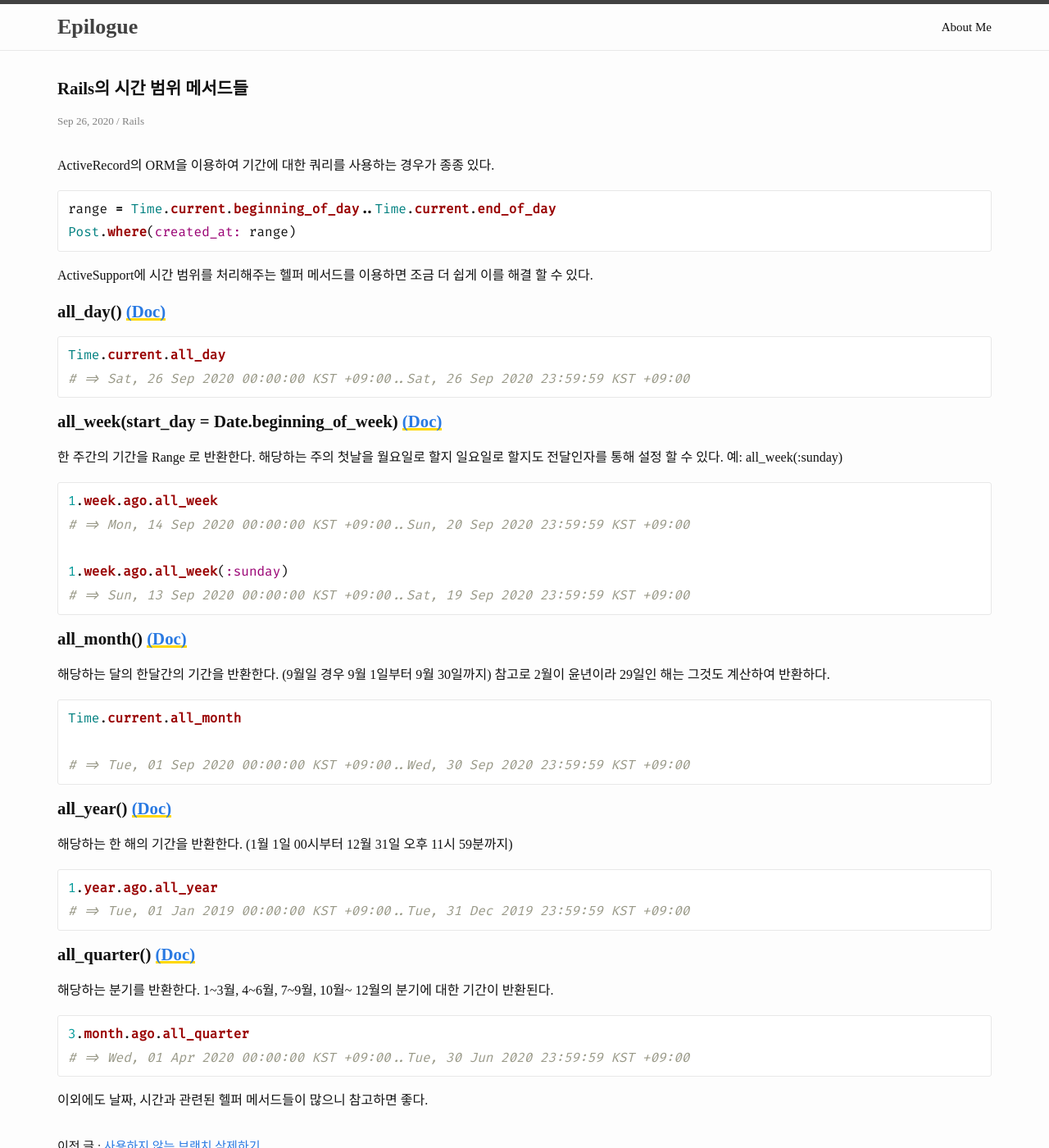
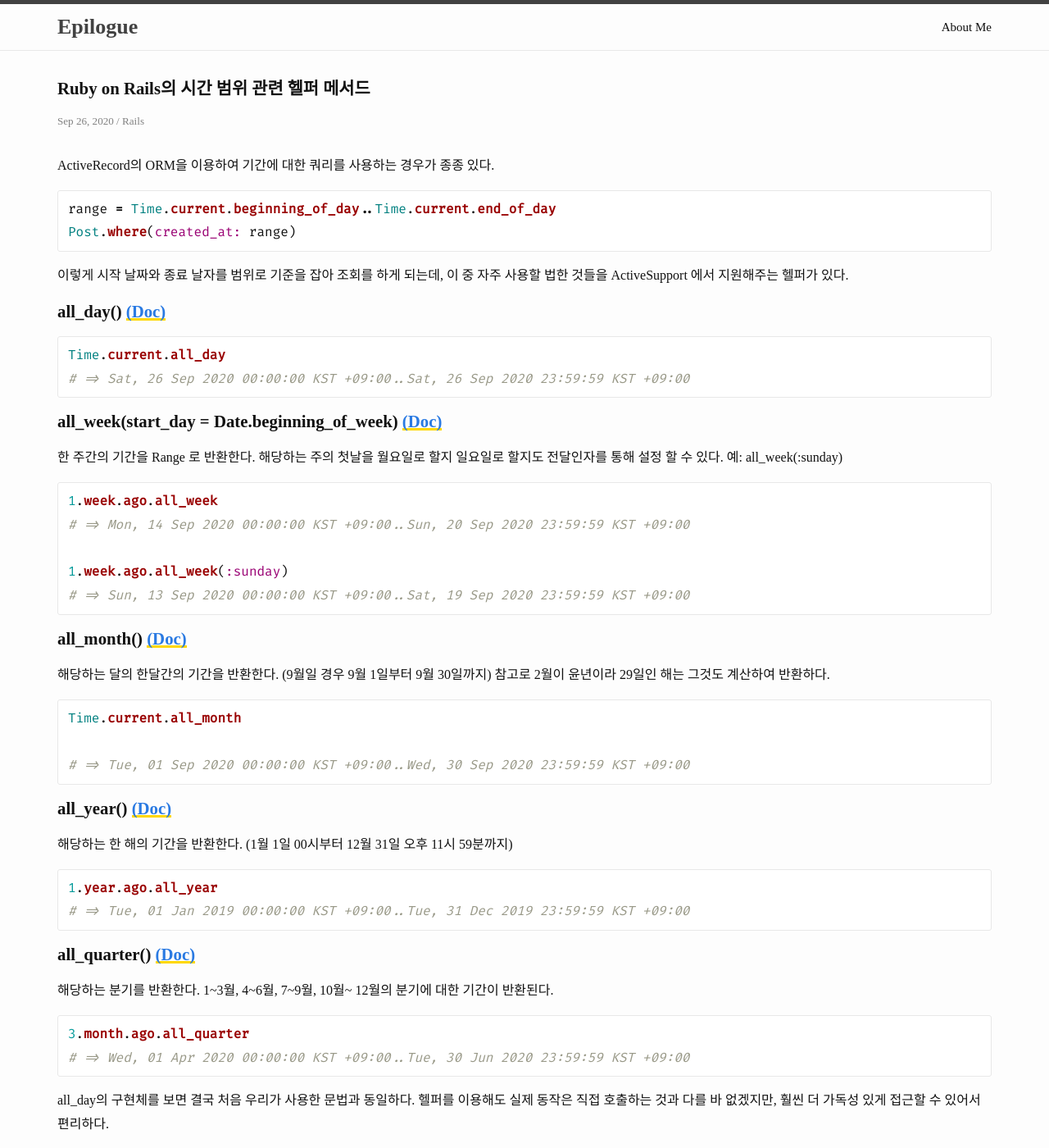
Before and after one commit to dizy64/dizy64.github.io, a Jekyll site: the page built from _posts/2020-09-26-rails-range-helper-methods.md, in a window 1280 px wide and 1400 px high. Shown: the whole window at 82% size. Built offline with Jekyll 4.4.1, drawn with Linux system fonts in a browser that asks for light colours; comment, search, counter and statistics services are not loaded; some of the changed text lies outside the part shown.

Commit message:
포스팅의 제목과 내용을 추가하다

````diff
--- a/_posts/2020-09-26-rails-range-helper-methods.md
+++ b/_posts/2020-09-26-rails-range-helper-methods.md
@@ -1,6 +1,6 @@
 ---
 layout: post
-title: Rails의 시간 범위 메서드들
+title: Ruby on Rails의 시간 범위 관련 헬퍼 메서드
 date: 2020-09-26 16:44:24 +0900
 meta-image: "https://blog.dizy.dev/images/ruby.png"
 categories: 'Rails'
@@ -13,7 +13,7 @@ range = Time.current.beginning_of_day..Time.current.end_of_day
 Post.where(created_at: range)
 ```
 
-ActiveSupport에 시간 범위를 처리해주는 헬퍼 메서드를 이용하면 조금 더 쉽게 이를 해결 할 수 있다.
+이렇게 시작 날짜와 종료 날자를 범위로 기준을 잡아 조회를 하게 되는데, 이 중 자주 사용할 법한 것들을 ActiveSupport 에서 지원해주는 헬퍼가 있다.
 
 ## all_day() <a href="https://api.rubyonrails.org/classes/DateAndTime/Calculations.html#method-i-all_day)" rel="noreferrer" target="_blank">(Doc)</a>
 
@@ -64,5 +64,12 @@ Time.current.all_month
 # => Wed, 01 Apr 2020 00:00:00 KST +09:00..Tue, 30 Jun 2020 23:59:59 KST +09:00
 ```
 
+all_day의 구현체를 보면 결국 처음 우리가 사용한 문법과 동일하다. 헬퍼를 이용해도 실제 동작은 직접 호출하는 것과 다를 바 없겠지만, 훨씬 더 가독성 있게 접근할 수 있어서 편리하다.
+
+```ruby
+def all_day
+  beginning_of_day..end_of_day
+end
+```
 
 이외에도 날짜, 시간과 관련된 헬퍼 메서드들이 많으니 참고하면 좋다.
````
